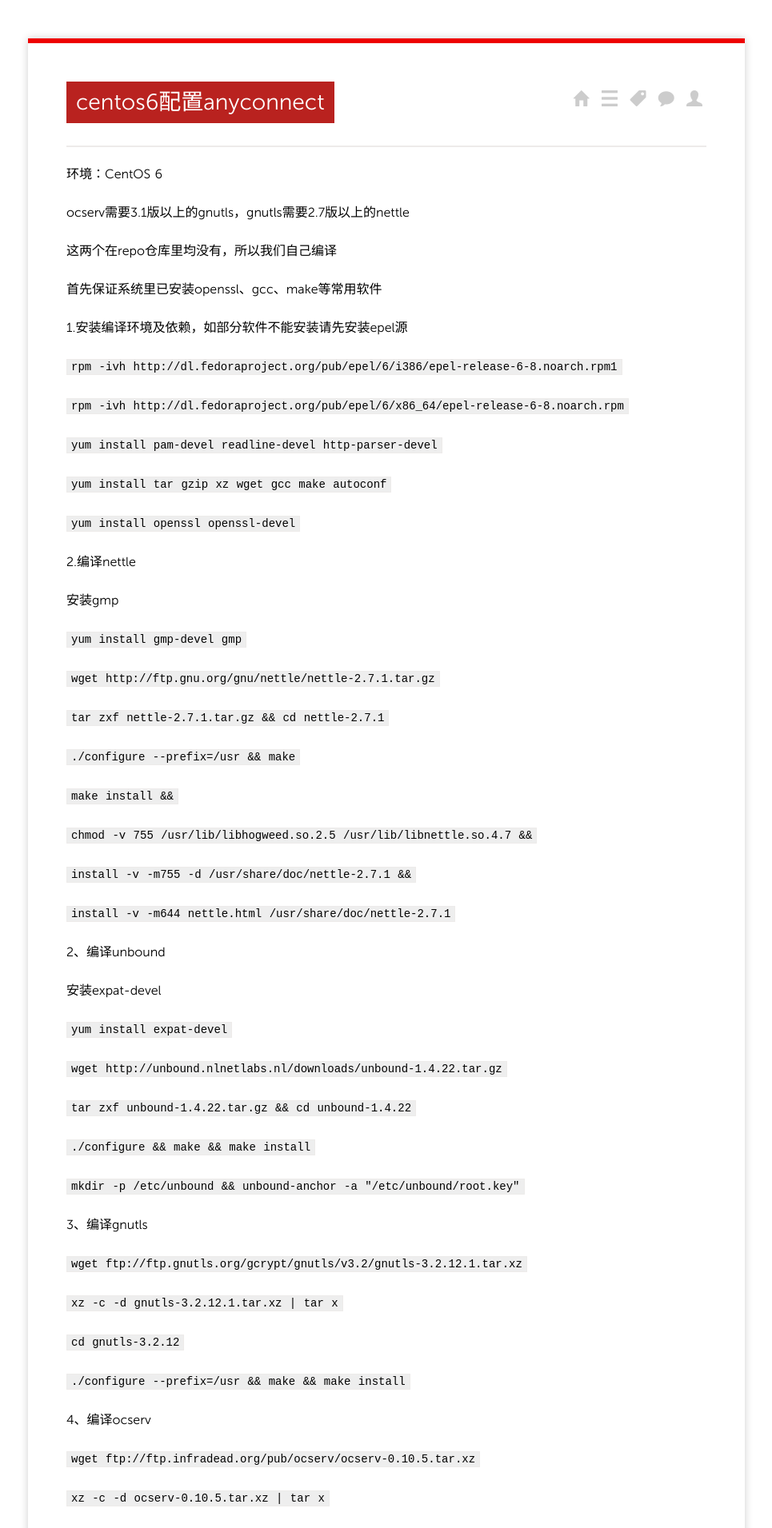
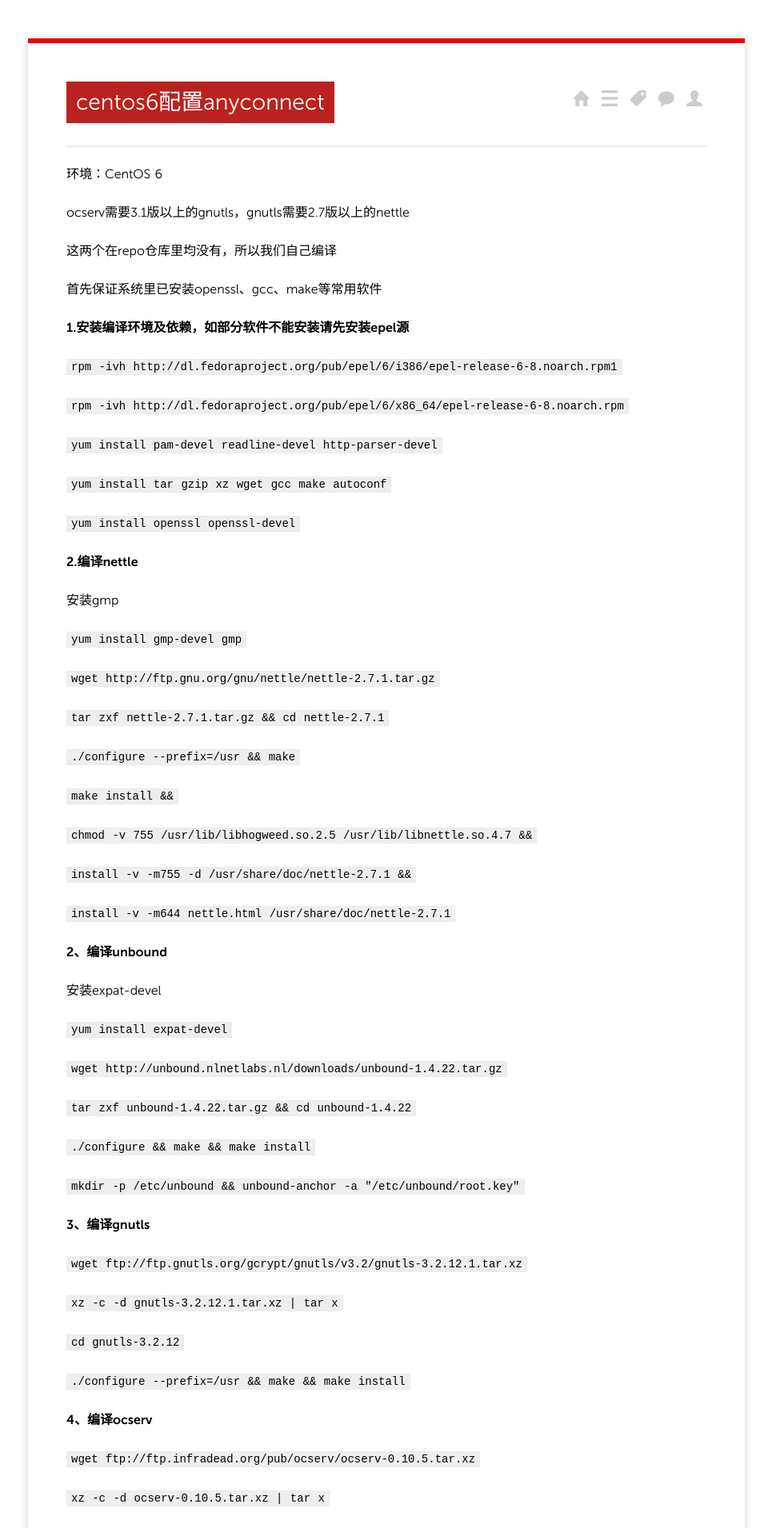
Before and after one commit to EwanZhang/Bolg, a Jekyll site: the page built from _posts/2015/2015-06-30-centos6配置anyconnect.md, in a window 1280 px wide. Shown: the top 1911 px of the page at 80% size, without its empty margins (157-1122 px from the left). Built offline with Jekyll 4.4.1, drawn with Linux system fonts in a browser that asks for light colours; nearby versions of some CDN libraries; Markdown is read by kramdown in place of the engine named in the settings; comment, search, counter and statistics services are not loaded.

```diff
--- a/_posts/2015/2015-06-30-Set-up.md
+++ b/_posts/2015/2015-06-30-centos6配置anyconnect.md
@@ -16,7 +16,7 @@ ocserv需要3.1版以上的gnutls，gnutls需要2.7版以上的nettle
 
 首先保证系统里已安装openssl、gcc、make等常用软件
 
-1.安装编译环境及依赖，如部分软件不能安装请先安装epel源
+**1.安装编译环境及依赖，如部分软件不能安装请先安装epel源**
 
 `rpm -ivh http://dl.fedoraproject.org/pub/epel/6/i386/epel-release-6-8.noarch.rpm1`
 
@@ -28,7 +28,7 @@ ocserv需要3.1版以上的gnutls，gnutls需要2.7版以上的nettle
 
 `yum install openssl openssl-devel`
 
-2.编译nettle
+**2.编译nettle**
 
 安装gmp
 
@@ -48,7 +48,7 @@ ocserv需要3.1版以上的gnutls，gnutls需要2.7版以上的nettle
 
 `install -v -m644 nettle.html /usr/share/doc/nettle-2.7.1`
 
-2、编译unbound
+**2、编译unbound**
 
 安装expat-devel
 
@@ -62,7 +62,7 @@ ocserv需要3.1版以上的gnutls，gnutls需要2.7版以上的nettle
 
 `mkdir -p /etc/unbound && unbound-anchor -a "/etc/unbound/root.key"`
 
-3、编译gnutls
+**3、编译gnutls**
 
 `wget ftp://ftp.gnutls.org/gcrypt/gnutls/v3.2/gnutls-3.2.12.1.tar.xz`
 
@@ -72,7 +72,7 @@ ocserv需要3.1版以上的gnutls，gnutls需要2.7版以上的nettle
 
 `./configure --prefix=/usr && make && make install`
 
-4、编译ocserv
+**4、编译ocserv**
 
 `wget ftp://ftp.infradead.org/pub/ocserv/ocserv-0.10.5.tar.xz`
 
@@ -91,7 +91,7 @@ ocserv需要3.1版以上的gnutls，gnutls需要2.7版以上的nettle
 
 `./configure && make && make install`
 
-5、配置ocserv
+**5、配置ocserv**
 
 创建ca证书和服务器证书（参考http://www.infradead.org/ocserv/manual.html#heading5）
 
```
